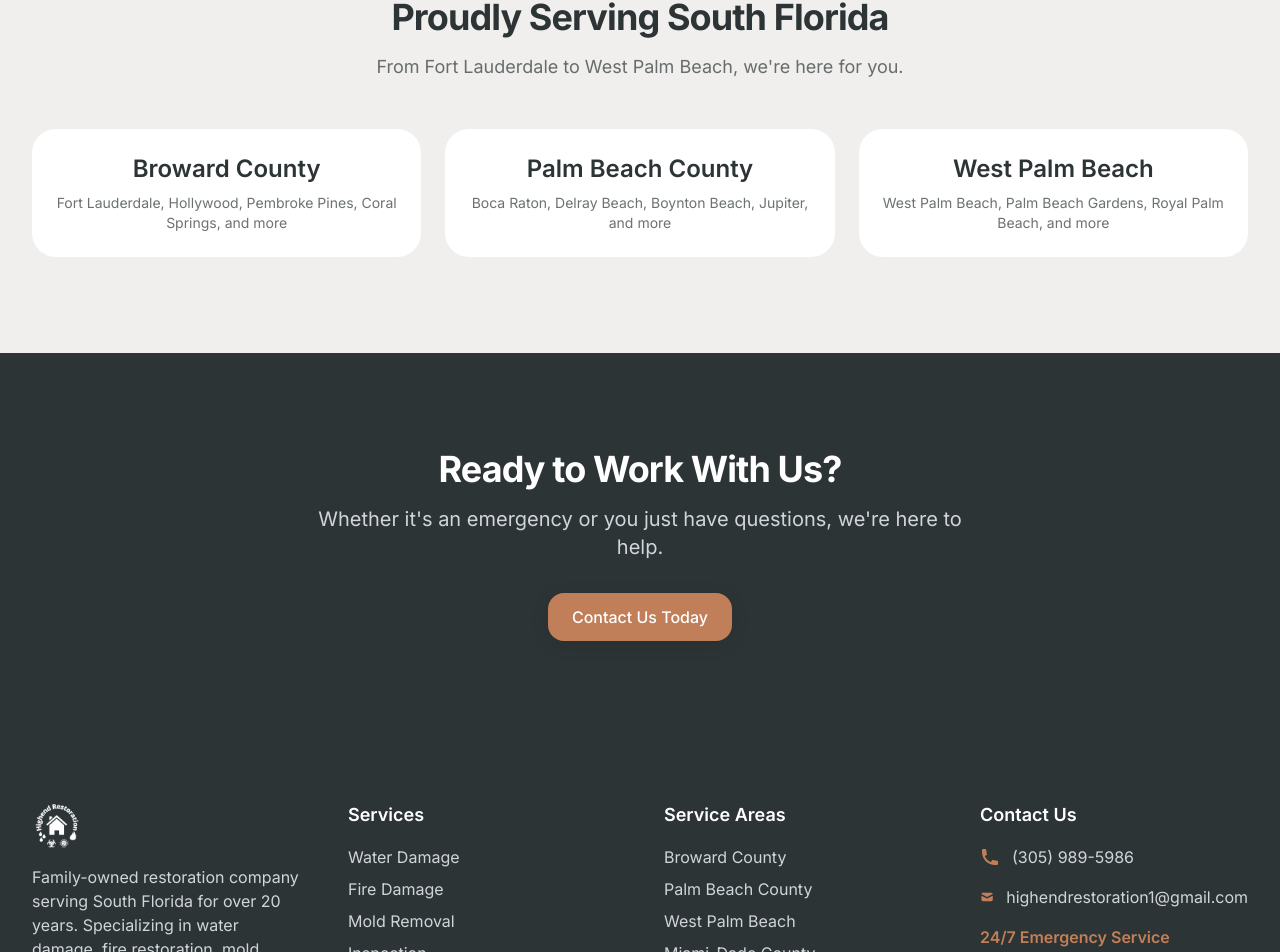
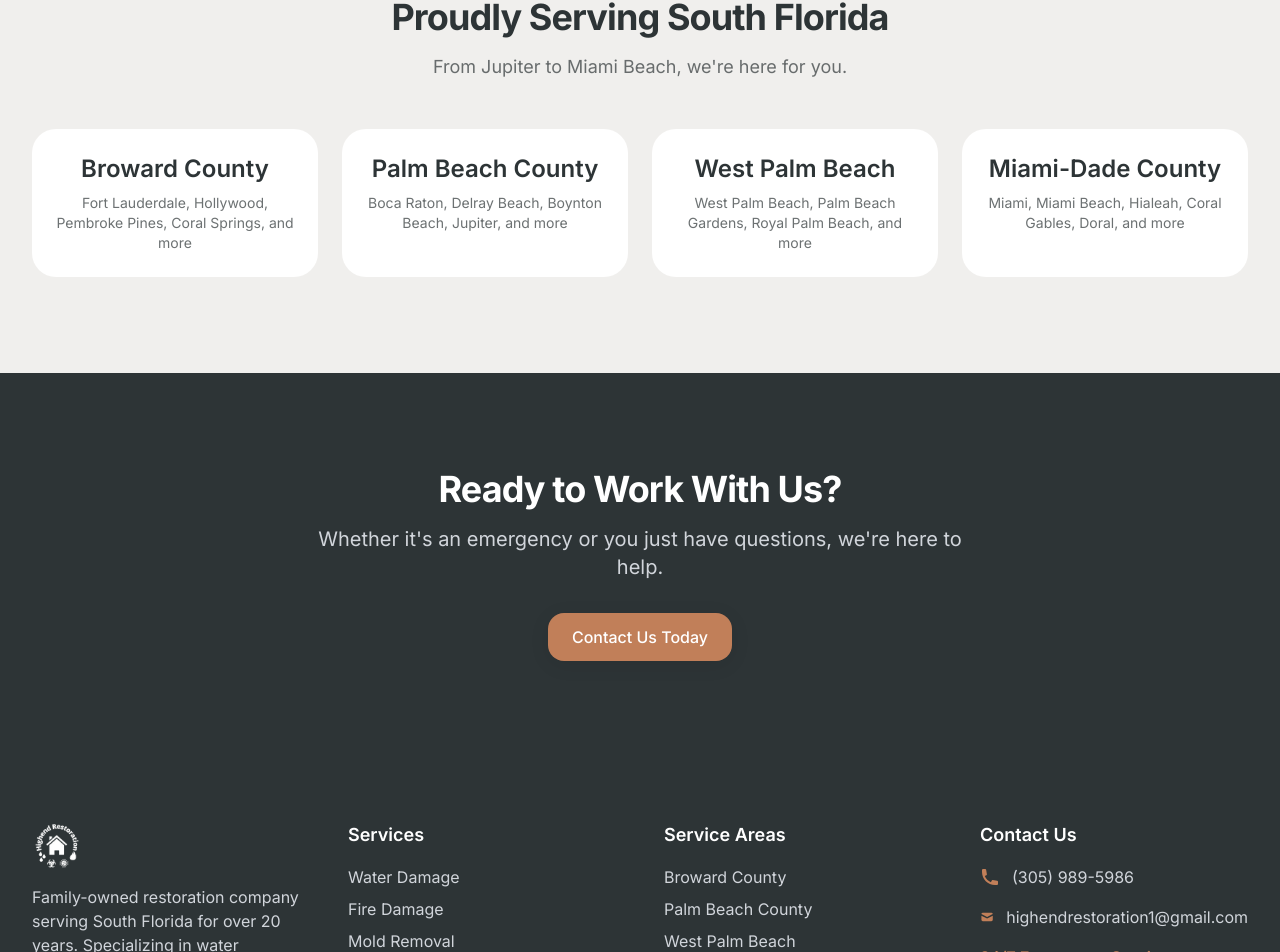
Before and after one commit to yepesJuan/highend-restoration, a Next.js app: page /en/about in a window 1280 px wide. Shown: the part 2115-3067 px from the top of the page. Built offline with nearby package versions, Linux system fonts and the light colour scheme; no server answers.

Commit message:
fix: locations not clickable

```diff
--- a/app/[locale]/about/page.tsx
+++ b/app/[locale]/about/page.tsx
@@ -142,29 +142,49 @@ export default async function AboutPage({ params }: Props) {
             </p>
           </div>
 
-          <div className="grid grid-cols-1 md:grid-cols-3 gap-6">
-            <div className="bg-white p-6 rounded-2xl text-center">
+          <div className="grid grid-cols-1 md:grid-cols-2 lg:grid-cols-4 gap-6">
+            <Link
+              href="/services/water-damage-restoration/broward-county"
+              className="bg-white p-6 rounded-2xl text-center hover:shadow-lg transition-shadow"
+            >
               <h3 className="heading-3 mb-2">{t('serviceAreas.broward.title')}</h3>
               <p className="text-charcoal/70 text-sm">
                 {t('serviceAreas.broward.cities')}
               </p>
-            </div>
-            <div className="bg-white p-6 rounded-2xl text-center">
+            </Link>
+            <Link
+              href="/services/water-damage-restoration/palm-beach"
+              className="bg-white p-6 rounded-2xl text-center hover:shadow-lg transition-shadow"
+            >
               <h3 className="heading-3 mb-2">
                 {t('serviceAreas.palmBeach.title')}
               </h3>
               <p className="text-charcoal/70 text-sm">
                 {t('serviceAreas.palmBeach.cities')}
               </p>
-            </div>
-            <div className="bg-white p-6 rounded-2xl text-center">
+            </Link>
+            <Link
+              href="/services/water-damage-restoration/west-palm-beach"
+              className="bg-white p-6 rounded-2xl text-center hover:shadow-lg transition-shadow"
+            >
               <h3 className="heading-3 mb-2">
                 {t('serviceAreas.westPalm.title')}
               </h3>
               <p className="text-charcoal/70 text-sm">
                 {t('serviceAreas.westPalm.cities')}
               </p>
-            </div>
+            </Link>
+            <Link
+              href="/services/water-damage-restoration/miami-dade-county"
+              className="bg-white p-6 rounded-2xl text-center hover:shadow-lg transition-shadow"
+            >
+              <h3 className="heading-3 mb-2">
+                {t('serviceAreas.miamiDade.title')}
+              </h3>
+              <p className="text-charcoal/70 text-sm">
+                {t('serviceAreas.miamiDade.cities')}
+              </p>
+            </Link>
           </div>
         </div>
       </section>
--- a/app/[locale]/contact/page.tsx
+++ b/app/[locale]/contact/page.tsx
@@ -83,8 +83,8 @@ export default async function ContactPage({ params }: Props) {
                   <div className="w-12 h-12 bg-sage rounded-xl flex items-center justify-center flex-shrink-0">
                     <HiMail className="w-6 h-6 text-white" />
                   </div>
-                  <div>
-                    <p className="font-semibold text-lg group-hover:text-terracotta transition-colors">
+                  <div className="min-w-0">
+                    <p className="font-semibold text-lg group-hover:text-terracotta transition-colors break-all">
                       {company.email}
                     </p>
                     <p className="text-charcoal/60 text-sm">
--- a/app/[locale]/services/[slug]/[area]/page.tsx
+++ b/app/[locale]/services/[slug]/[area]/page.tsx
@@ -197,7 +197,7 @@ export default async function LocalServicePage({ params }: Props) {
               </a>
               <Link
                 href="#contact"
-                className="btn-secondary bg-transparent border-white/20 text-white hover:bg-white/10"
+                className="inline-flex items-center justify-center px-6 py-3 font-medium rounded-xl border-2 border-white/30 text-white hover:bg-white/10 transition-colors duration-200"
               >
                 {tc('getFreeEstimate')}
               </Link>
--- a/app/[locale]/services/[slug]/page.tsx
+++ b/app/[locale]/services/[slug]/page.tsx
@@ -143,7 +143,7 @@ export default async function ServicePage({ params }: Props) {
               </a>
               <Link
                 href="#contact"
-                className="btn-secondary bg-transparent border-white/20 text-white hover:bg-white/10"
+                className="inline-flex items-center justify-center px-6 py-3 font-medium rounded-xl border-2 border-white/30 text-white hover:bg-white/10 transition-colors duration-200"
               >
                 {tc('requestService')}
               </Link>
--- a/app/[locale]/services/page.tsx
+++ b/app/[locale]/services/page.tsx
@@ -248,15 +248,30 @@ export default async function ServicesPage({ params }: Props) {
             {t('serviceAreas.subtitle')}
           </p>
           <div className="flex flex-wrap justify-center gap-4">
-            <span className="px-4 py-2 bg-cream rounded-full text-charcoal">
-              Broward County
-            </span>
-            <span className="px-4 py-2 bg-cream rounded-full text-charcoal">
-              Palm Beach County
-            </span>
-            <span className="px-4 py-2 bg-cream rounded-full text-charcoal">
+            <Link
+              href="/services/water-damage-restoration/broward-county"
+              className="px-4 py-2 bg-cream rounded-full text-charcoal hover:bg-terracotta hover:text-white transition-colors"
+            >
+              Broward
+            </Link>
+            <Link
+              href="/services/water-damage-restoration/palm-beach"
+              className="px-4 py-2 bg-cream rounded-full text-charcoal hover:bg-terracotta hover:text-white transition-colors"
+            >
+              Palm Beach
+            </Link>
+            <Link
+              href="/services/water-damage-restoration/west-palm-beach"
+              className="px-4 py-2 bg-cream rounded-full text-charcoal hover:bg-terracotta hover:text-white transition-colors"
+            >
               West Palm Beach
-            </span>
+            </Link>
+            <Link
+              href="/services/water-damage-restoration/miami-dade-county"
+              className="px-4 py-2 bg-cream rounded-full text-charcoal hover:bg-terracotta hover:text-white transition-colors"
+            >
+              Miami-Dade
+            </Link>
           </div>
         </div>
       </section>
@@ -276,7 +291,7 @@ export default async function ServicesPage({ params }: Props) {
             </a>
             <Link
               href="/contact"
-              className="btn-secondary border-white text-white hover:bg-white/10"
+              className="inline-flex items-center justify-center px-6 py-3 font-medium rounded-xl border-2 border-white text-white hover:bg-white/10 transition-colors duration-200"
             >
               {tc('contactUs')}
             </Link>
--- a/components/layout/Footer.tsx
+++ b/components/layout/Footer.tsx
@@ -76,7 +76,12 @@ export default function Footer() {
             <ul className="space-y-2">
               {serviceAreas.map((area) => (
                 <li key={area.slug}>
-                  <span className="text-gray-300">{area.name}</span>
+                  <Link
+                    href={`/services/water-damage-restoration/${area.slug}`}
+                    className="text-gray-300 hover:text-terracotta transition-colors"
+                  >
+                    {area.name}
+                  </Link>
                 </li>
               ))}
             </ul>
--- a/components/sections/Hero.tsx
+++ b/components/sections/Hero.tsx
@@ -108,7 +108,7 @@ export default function Hero() {
               </Link>
               <a
                 href={company.phoneLink}
-                className="btn-secondary bg-transparent border-white/20 text-white hover:bg-white/10 text-center"
+                className="inline-flex items-center justify-center px-6 py-3 font-medium rounded-xl border-2 border-white/30 text-white hover:bg-white/10 transition-colors duration-200 text-center"
               >
                 <HiPhone className="w-5 h-5 mr-2" />
                 {company.phoneFormatted}
--- a/messages/en.json
+++ b/messages/en.json
@@ -98,7 +98,7 @@
     "callUsAnytime": "Call us anytime",
     "emailUs": "Email us",
     "availability": "Availability",
-    "servingAreas": "Serving Broward County, Palm Beach, and West Palm Beach",
+    "servingAreas": "Serving Broward, Palm Beach, West Palm Beach, and Miami-Dade",
     "formTitle": "Send Us a Message"
   },
   "contactForm": {
@@ -163,7 +163,7 @@
     },
     "serviceAreas": {
       "title": "Proudly Serving South Florida",
-      "subtitle": "From Fort Lauderdale to West Palm Beach, we're here for you.",
+      "subtitle": "From Jupiter to Miami Beach, we're here for you.",
       "broward": {
         "title": "Broward County",
         "cities": "Fort Lauderdale, Hollywood, Pembroke Pines, Coral Springs, and more"
@@ -175,6 +175,10 @@
       "westPalm": {
         "title": "West Palm Beach",
         "cities": "West Palm Beach, Palm Beach Gardens, Royal Palm Beach, and more"
+      },
+      "miamiDade": {
+        "title": "Miami-Dade County",
+        "cities": "Miami, Miami Beach, Hialeah, Coral Gables, Doral, and more"
       }
     },
     "cta": {
@@ -215,7 +219,7 @@
     "learnMoreAbout": "Learn more about {service}",
     "serviceAreas": {
       "title": "Serving All of South Florida",
-      "subtitle": "We provide restoration services throughout Broward County, Palm Beach County, and West Palm Beach. No matter where you are, help is just a call away."
+      "subtitle": "We provide restoration services throughout Broward County, Palm Beach County, West Palm Beach, and Miami-Dade County. No matter where you are, help is just a call away."
     },
     "cta": {
       "title": "Need Restoration Services?",
@@ -559,7 +563,7 @@
     },
     "service": {
       "title": "{service} | South Florida",
-      "description": "{description} Serving Broward County, Palm Beach, and West Palm Beach. Call {phone} for 24/7 emergency service."
+      "description": "{description} Serving Broward County, Palm Beach, West Palm Beach, and Miami-Dade County. Call {phone} for 24/7 emergency service."
     },
     "localService": {
       "title": "{service} in {area}",
--- a/messages/es.json
+++ b/messages/es.json
@@ -98,7 +98,7 @@
     "callUsAnytime": "Llámenos en cualquier momento",
     "emailUs": "Escríbanos",
     "availability": "Disponibilidad",
-    "servingAreas": "Sirviendo el Condado de Broward, Palm Beach y West Palm Beach",
+    "servingAreas": "Sirviendo Broward, Palm Beach, West Palm Beach y Miami-Dade",
     "formTitle": "Envíenos un Mensaje"
   },
   "contactForm": {
@@ -163,7 +163,7 @@
     },
     "serviceAreas": {
       "title": "Sirviendo Orgullosamente al Sur de Florida",
-      "subtitle": "Desde Fort Lauderdale hasta West Palm Beach, estamos aquí para usted.",
+      "subtitle": "Desde Jupiter hasta Miami Beach, estamos aquí para usted.",
       "broward": {
         "title": "Condado de Broward",
         "cities": "Fort Lauderdale, Hollywood, Pembroke Pines, Coral Springs y más"
@@ -175,6 +175,10 @@
       "westPalm": {
         "title": "West Palm Beach",
         "cities": "West Palm Beach, Palm Beach Gardens, Royal Palm Beach y más"
+      },
+      "miamiDade": {
+        "title": "Condado de Miami-Dade",
+        "cities": "Miami, Miami Beach, Hialeah, Coral Gables, Doral y más"
       }
     },
     "cta": {
@@ -215,7 +219,7 @@
     "learnMoreAbout": "Más información sobre {service}",
     "serviceAreas": {
       "title": "Sirviendo Todo el Sur de Florida",
-      "subtitle": "Proporcionamos servicios de restauración en todo el Condado de Broward, Condado de Palm Beach y West Palm Beach. No importa dónde esté, la ayuda está a solo una llamada."
+      "subtitle": "Proporcionamos servicios de restauración en todo el Condado de Broward, Condado de Palm Beach, West Palm Beach y Condado de Miami-Dade. No importa dónde esté, la ayuda está a solo una llamada."
     },
     "cta": {
       "title": "¿Necesita Servicios de Restauración?",
@@ -559,7 +563,7 @@
     },
     "service": {
       "title": "{service} | Sur de Florida",
-      "description": "{description} Sirviendo el Condado de Broward, Palm Beach y West Palm Beach. Llame al {phone} para servicio de emergencia 24/7."
+      "description": "{description} Sirviendo el Condado de Broward, Palm Beach, West Palm Beach y Condado de Miami-Dade. Llame al {phone} para servicio de emergencia 24/7."
     },
     "localService": {
       "title": "{service} en {area}",
```
